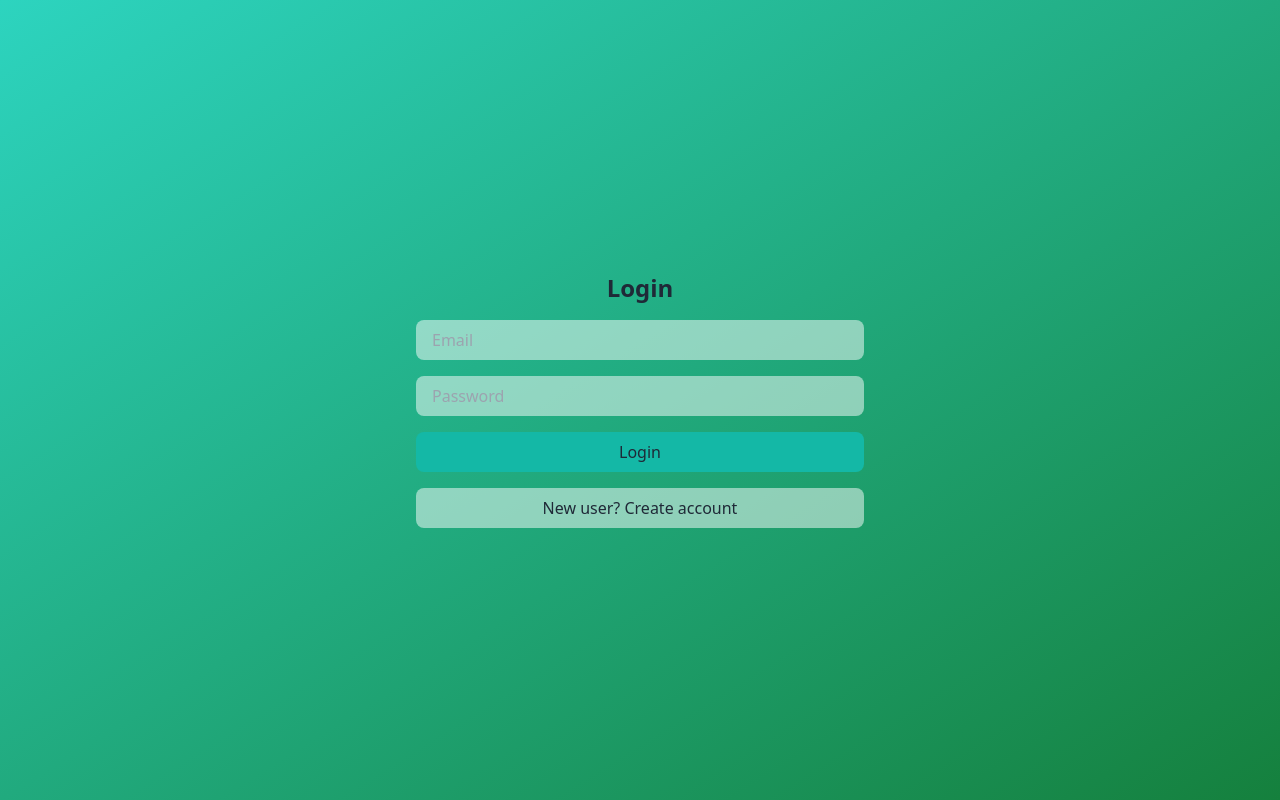
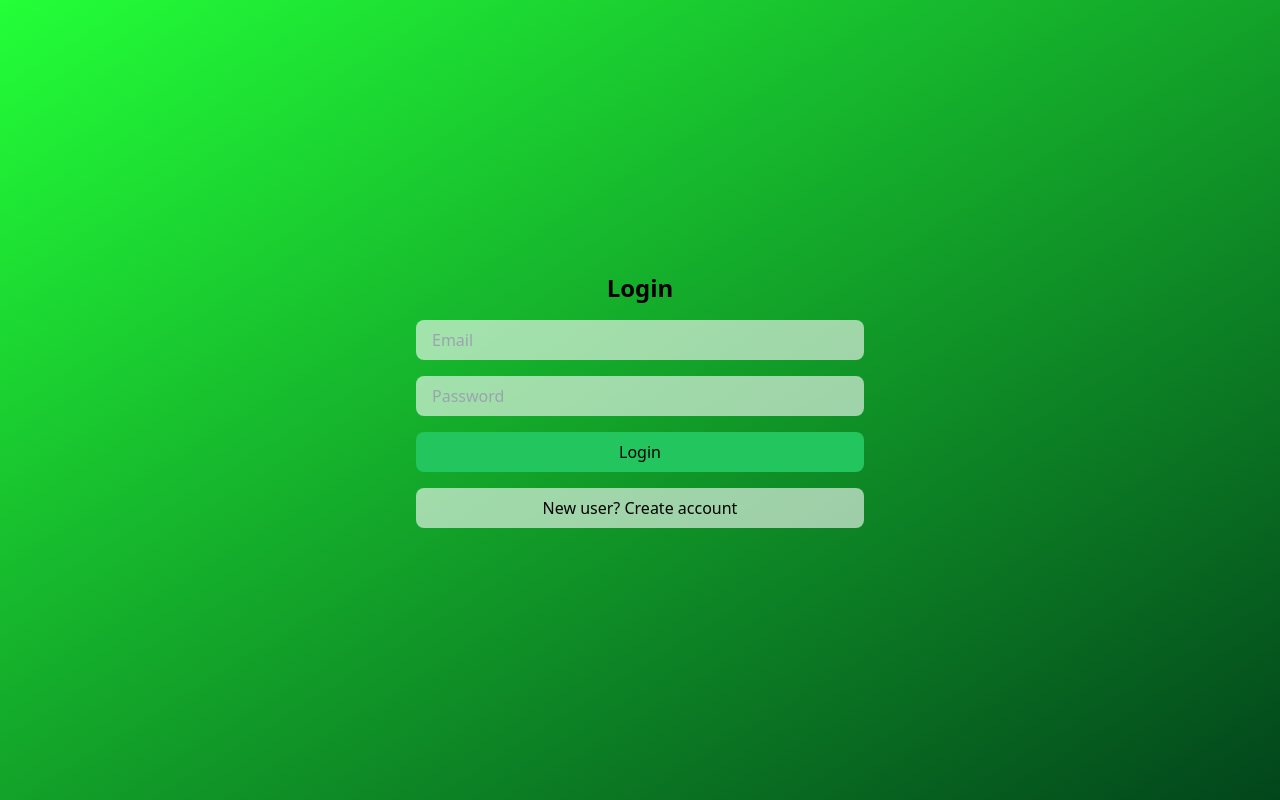
Before and after one commit to dafiiit/WikiGuide, a React (Create React App) app: page / in a window 1280 px wide. Built offline with nearby package versions, Linux system fonts and the light colour scheme.

Commit message:
neuer Look

```diff
--- a/src/components/Map.js
+++ b/src/components/Map.js
@@ -175,7 +175,7 @@ const Map = ({ onReadMore, onLocationFound, centerMap, language, selectedLocatio
       {userLocation && (
         <MapContainer
           center={userLocation}
-          zoom={13}
+          zoom={20}
           style={{ height: '100%', width: '100%' }}
           zoomControl={false}
         >
--- a/src/components/ModernUI.js
+++ b/src/components/ModernUI.js
@@ -18,14 +18,19 @@ const ModernUI = () => {
   const [fullArticle, setFullArticle] = useState(null);
   const addMenuRef = useRef(null);
 
+  //Farben
   const bgColor = isDarkMode
-    ? 'bg-gradient-to-br from-teal-900 to-green-950'
-    : 'bg-gradient-to-br from-teal-400 to-green-700';
+    ? 'bg-gradient-to-br from-black to-[#02451b]'
+    : 'bg-gradient-to-br from-[#23ff38] to-[#02451b]';
 
-  const textColor = isDarkMode ? 'text-gray-200' : 'text-gray-800';
-  const inputBgColor = isDarkMode ? 'bg-gray-700' : 'bg-white bg-opacity-50';
-  const buttonBgColor = isDarkMode ? 'bg-teal-700' : 'bg-teal-500';
-  const buttonHoverColor = isDarkMode ? 'hover:bg-teal-600' : 'hover:bg-teal-400';
+  const textColor = isDarkMode ? 'text-white' : 'text-black';
+  const inputBgColor = isDarkMode ? 'bg-green-700' : 'bg-white bg-opacity-60';
+  const BoxOverlayColor = isDarkMode ? 'bg-green-700' : 'bg-white bg-opacity-80';
+  const MapLowBarColor = isDarkMode ? 'bg-green-800 bg-opacity-50' : 'bg-black bg-opacity-20';
+
+  const buttonBgColor = isDarkMode ? 'bg-green-700' : 'bg-green-500';
+  const buttonHoverColor = isDarkMode ? 'hover:bg-green-600' : 'hover:bg-green-400';
+
   const [currentLocation, setCurrentLocation] = useState(null);
   const [centerMap, setCenterMap] = useState(null);
   const [language, setLanguage] = useState(navigator.language.split('-')[0] || 'en'); // Standard-Sprache aus den Systemeinstellungen
@@ -203,14 +208,14 @@ const ModernUI = () => {
               placeholder={t('email')}
               value={userCredentials.email}
               onChange={(e) => handleCredentialsChange('email', e.target.value)}
-              className={`w-full py-2 px-4 ${inputBgColor} rounded-lg focus:outline-none focus:ring-2 focus:ring-teal-600 transition-all duration-300`}
+              className={`w-full py-2 px-4 ${inputBgColor} ${textColor} rounded-lg focus:outline-none focus:ring-2 focus:ring-green-600 transition-all duration-300`}
             />
             <input
               type="password"
               placeholder={t('password')}
               value={userCredentials.password}
               onChange={(e) => handleCredentialsChange('password', e.target.value)}
-              className={`w-full py-2 px-4 ${inputBgColor} rounded-lg focus:outline-none focus:ring-2 focus:ring-teal-600 transition-all duration-300`}
+              className={`w-full py-2 px-4 ${inputBgColor} ${textColor} rounded-lg focus:outline-none focus:ring-2 focus:ring-green-600 transition-all duration-300`}
             />
             <button
               onClick={isSignUp ? handleSignUp : handleLogin}
@@ -246,11 +251,11 @@ const ModernUI = () => {
                       setSearchQuery(e.target.value);
                       handleSearch(e.target.value);
                     }}
-                    className={`w-full py-2 pl-10 pr-4 ${inputBgColor} rounded-lg focus:outline-none focus:ring-2 focus:ring-teal-600 transition-all duration-300`}
+                    className={`w-full py-2 pl-10 pr-4 ${inputBgColor}  rounded-lg focus:outline-none focus:ring-2 focus:ring-green-600 transition-all duration-300`}
                   />
-                  <Search className="absolute left-3 top-2.5 text-gray-500" size={20} />
+                  <Search className={`absolute left-3 top-2.5 ${textColor}`} size={20} />
                   {searchSuggestions.length > 0 && (
-                    <div className={`absolute z-20 w-full mt-1 ${inputBgColor} rounded-lg shadow-lg`}>
+                    <div className={`absolute z-20 w-full mt-1 ${BoxOverlayColor} rounded-lg shadow-lg`}>
                       {searchSuggestions.map((suggestion, index) => (
                         <div
                           key={index}
@@ -308,7 +313,7 @@ const ModernUI = () => {
             <h2 className="text-2xl font-bold mb-4">{t('settings')}</h2> {/* Übersetzung für "Settings" */}
             <div className={`${inputBgColor} p-4 rounded-lg mb-4`}>
               <h3 className="text-xl font-semibold mb-2">{t('userProfile')}</h3> {/* Übersetzung für "User Profile" */}
-              <p>{t('email')}: {userCredentials.email}</p>
+              <p className={textColor}>{t('email')}: {userCredentials.email}</p>
               <button
                 onClick={handleLogout}
                 className={`mt-2 py-2 px-4 ${buttonBgColor} ${textColor} rounded-lg ${buttonHoverColor} transition-colors duration-300`}
@@ -353,7 +358,7 @@ const ModernUI = () => {
         {renderPage()}
       </div>
       {isLoggedIn && (
-        <nav className={`${inputBgColor} backdrop-blur-lg p-4 flex-shrink-0`}>
+        <nav className={`${MapLowBarColor} backdrop-blur-lg p-4 flex-shrink-0`}>
           <div className="flex justify-around relative">
             <div ref={addMenuRef}>
               <button
@@ -364,7 +369,7 @@ const ModernUI = () => {
               </button>
 
               {isAddMenuOpen && (
-                <div className={`absolute bottom-full left-0 mb-2 p-2 ${inputBgColor} rounded-lg shadow-lg flex space-x-2`}>
+                <div className={`absolute bottom-full left-0 mb-2 p-2 ${BoxOverlayColor} rounded-lg shadow-lg flex space-x-2`}>
                   <button
                     onClick={() => {
                       setIsArticleCreatorOpen(true);
```
